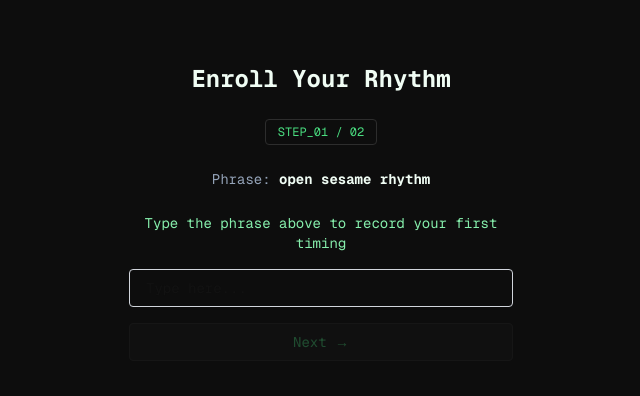
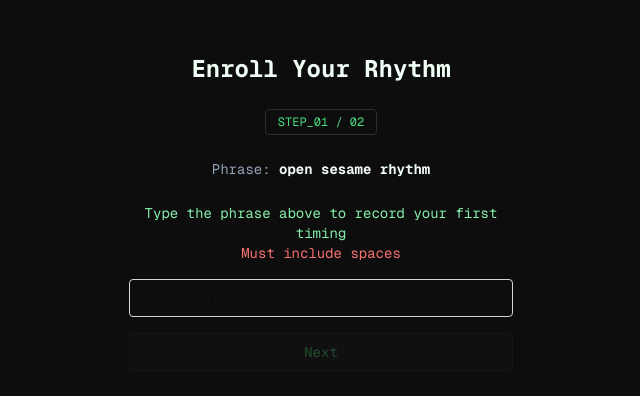
Before and after one commit to nohgu21/authentication, a Next.js app: page /enroll in a window 1280 px wide. Shown: the part 188-584 px from the top of the page, without its empty margins (319-959 px from the left). Built offline with nearby package versions, Linux system fonts and the light colour scheme.

Commit message:
update input field with extra instructions

```diff
--- a/src/app/enroll/page.tsx
+++ b/src/app/enroll/page.tsx
@@ -58,7 +58,7 @@ export default function EnrollPage() {
 
       {step === 1 && (
         <div className="flex flex-col gap-4 w-full max-w-sm">
-          <p className="text-sm text-[#86efac] text-center">Type the phrase above to record your first timing</p>
+          <p className="text-sm text-[#86efac] text-center">Type the phrase above to record your first timing <br/> <span className="text-[#f87171] text-sm">Must include spaces</span></p>
           <KeystrokeInput
             value={text}
             onChange={setText}
@@ -70,7 +70,7 @@ export default function EnrollPage() {
             disabled={text !== PHRASE}
             className="bg-[#1a1a1a] border border-[#2d2d2d] text-[#4ade80] text-sm px-4 py-2 rounded-sm hover:border-[#4ade80] transition-colors disabled:opacity-30"
           >
-            Next →
+            Next
           </button>
         </div>
       )}
@@ -89,7 +89,7 @@ export default function EnrollPage() {
             disabled={text !== PHRASE}
             className="bg-[#1a1a1a] border border-[#2d2d2d] text-[#4ade80] text-sm px-4 py-2 rounded-sm hover:border-[#4ade80] transition-colors disabled:opacity-30"
           >
-            Confirm Enrollment →
+            Confirm Enrollment
           </button>
         </div>
       )}
```
